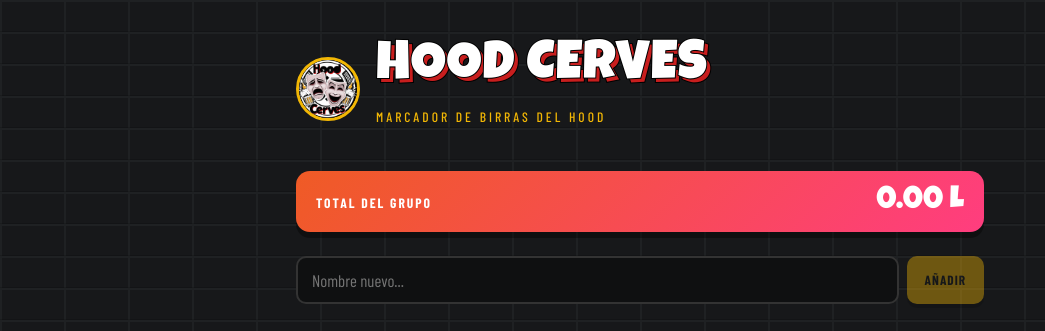
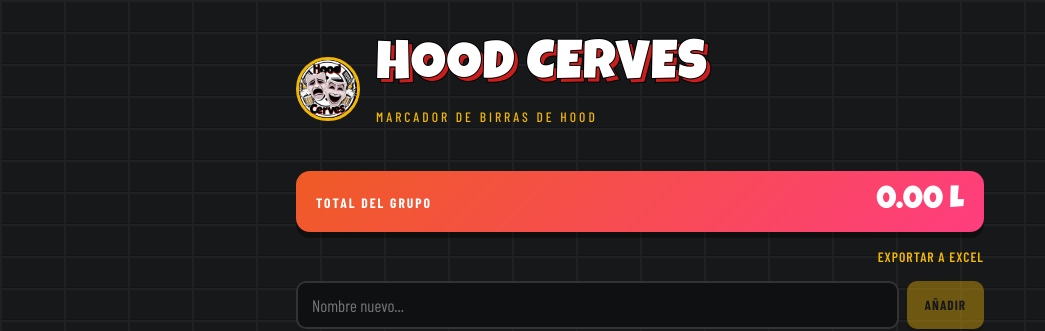
Before and after one commit to fergaroz/Hood-Cerves, a Next.js app: page / in a window 1280 px wide. Shown: the top 331 px of the page, without its empty margins (0-1045 px from the left). Built offline with nearby package versions, Linux system fonts and the light colour scheme; no server answers; the database is empty.

Commit message:
Add files via upload

```diff
--- /dev/null
+++ b/app/api/export/route.ts
@@ -0,0 +1,43 @@
+import { NextResponse } from "next/server";
+import { prisma } from "@/lib/prisma";
+
+export const dynamic = "force-dynamic";
+
+function csvEscape(value: string): string {
+  if (/[";\n]/.test(value)) {
+    return `"${value.replace(/"/g, '""')}"`;
+  }
+  return value;
+}
+
+export async function GET() {
+  const drinks = await prisma.drink.findMany({
+    include: { person: true },
+    orderBy: { createdAt: "asc" },
+  });
+
+  const header = ["Nombre", "Litros", "Fecha", "Hora"];
+  const rows = drinks.map((d) => {
+    const date = new Date(d.createdAt);
+    return [
+      d.person.name,
+      d.liters.toFixed(2).replace(".", ","),
+      date.toLocaleDateString("es-ES"),
+      date.toLocaleTimeString("es-ES"),
+    ];
+  });
+
+  const csvLines = [header, ...rows].map((row) =>
+    row.map((cell) => csvEscape(String(cell))).join(";")
+  );
+
+  const csv = "﻿" + csvLines.join("\r\n");
+
+  return new NextResponse(csv, {
+    status: 200,
+    headers: {
+      "Content-Type": "text/csv; charset=utf-8",
+      "Content-Disposition": `attachment; filename="hood-cerves-export.csv"`,
+    },
+  });
+}
--- a/app/globals.css
+++ b/app/globals.css
@@ -145,6 +145,26 @@ header.app-header {
   font-family: var(--font-display);
   font-size: 2rem;
   color: #fff;
+}
+
+.export-row {
+  display: flex;
+  justify-content: flex-end;
+  margin: -8px 0 16px;
+}
+
+.export-row a {
+  font-family: var(--font-body);
+  font-weight: 600;
+  font-size: 0.85rem;
+  color: var(--yellow);
+  text-decoration: none;
+  text-transform: uppercase;
+  letter-spacing: 1px;
+}
+
+.export-row a:hover {
+  color: var(--pink);
 }
 
 .add-person {
--- a/app/page.tsx
+++ b/app/page.tsx
@@ -68,11 +68,17 @@ export default function Home() {
           <div className="title-wrap">
             <h1>HOOD CERVES</h1>
           </div>
-          <p className="subtitle">Marcador de birras del Hood</p>
+          <p className="subtitle">Marcador de birras de Hood</p>
         </div>
       </header>
 
       <TotalCounter totalLiters={totalLiters} />
+
+      <div className="export-row">
+        <a href="/api/export" download>
+          Exportar a Excel
+        </a>
+      </div>
 
       <AddPersonForm onAdd={handleAdd} />
 
```
